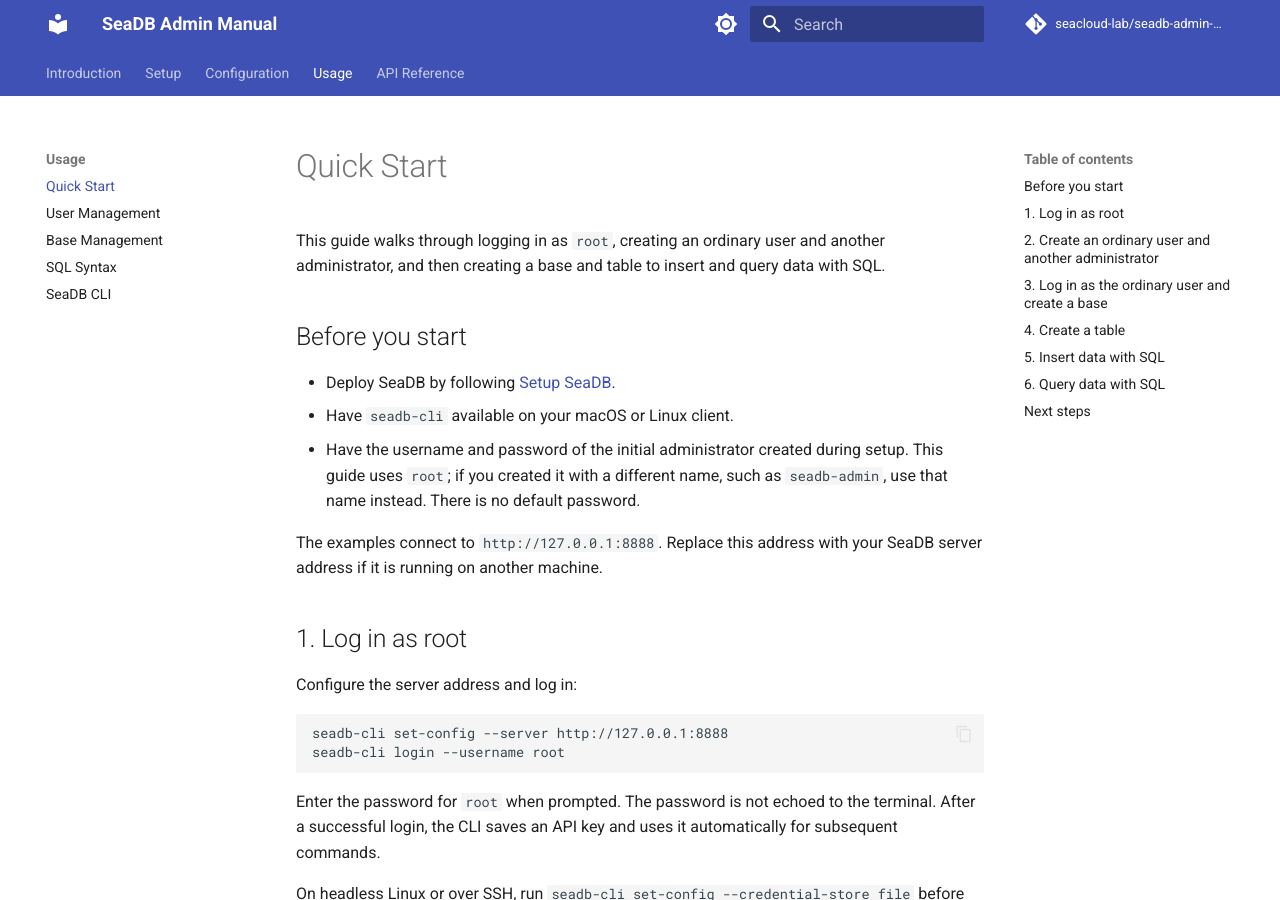
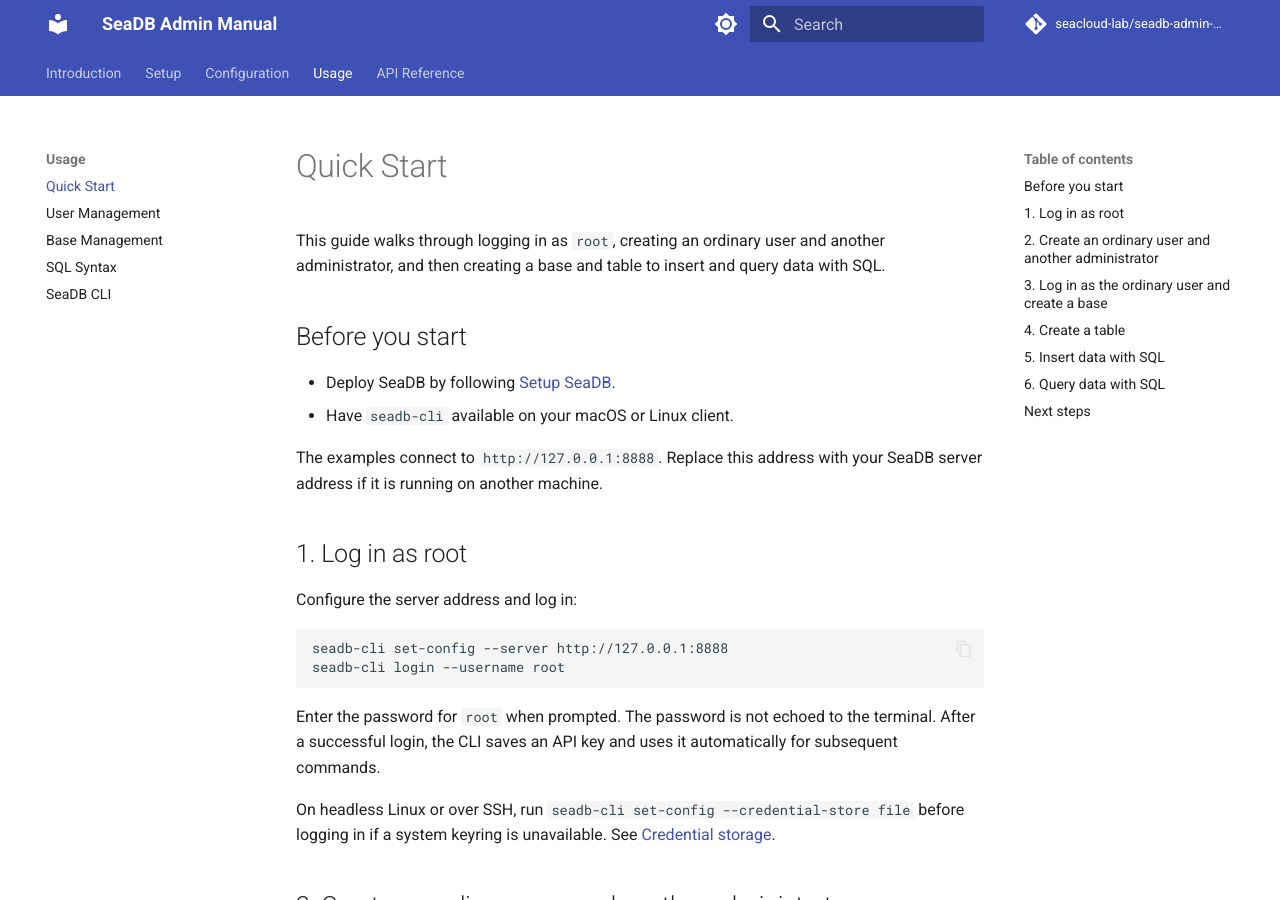
Before and after one commit to seacloud-lab/seadb-admin-docs, an MkDocs documentation site: the page built from manual/usage/quick_start.md, in a window 1280 px wide and 900 px high. Built offline with MkDocs 1.6.1 and Material for MkDocs 9.7.7, drawn with Linux system fonts in a browser that asks for light colours; comment, search, counter and statistics services are not loaded; the version menu is left out.

Commit message:
Update quick start guide by removing admin credentials note
Removed specific mention of the initial administrator username and password requirements.

```diff
--- a/manual/usage/quick_start.md
+++ b/manual/usage/quick_start.md
@@ -8,9 +8,6 @@
 
 - Deploy SeaDB by following [Setup SeaDB](../setup/seadb_setup_single_node.md).
 - Have `seadb-cli` available on your macOS or Linux client.
-- Have the username and password of the initial administrator created during
-  setup. This guide uses `root`; if you created it with a different name, such as
-  `seadb-admin`, use that name instead. There is no default password.
 
 The examples connect to `http://127.0.0.1:8888`. Replace this address with your
 SeaDB server address if it is running on another machine.
```
